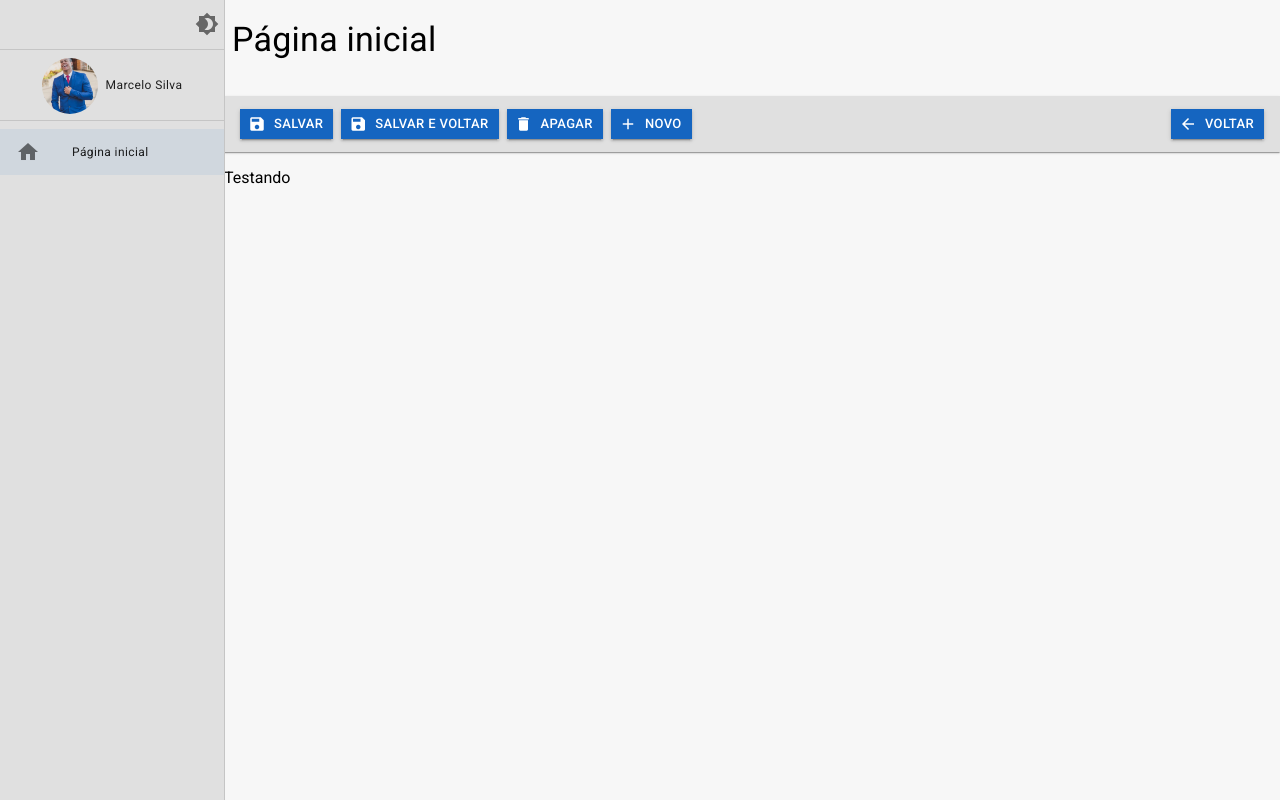
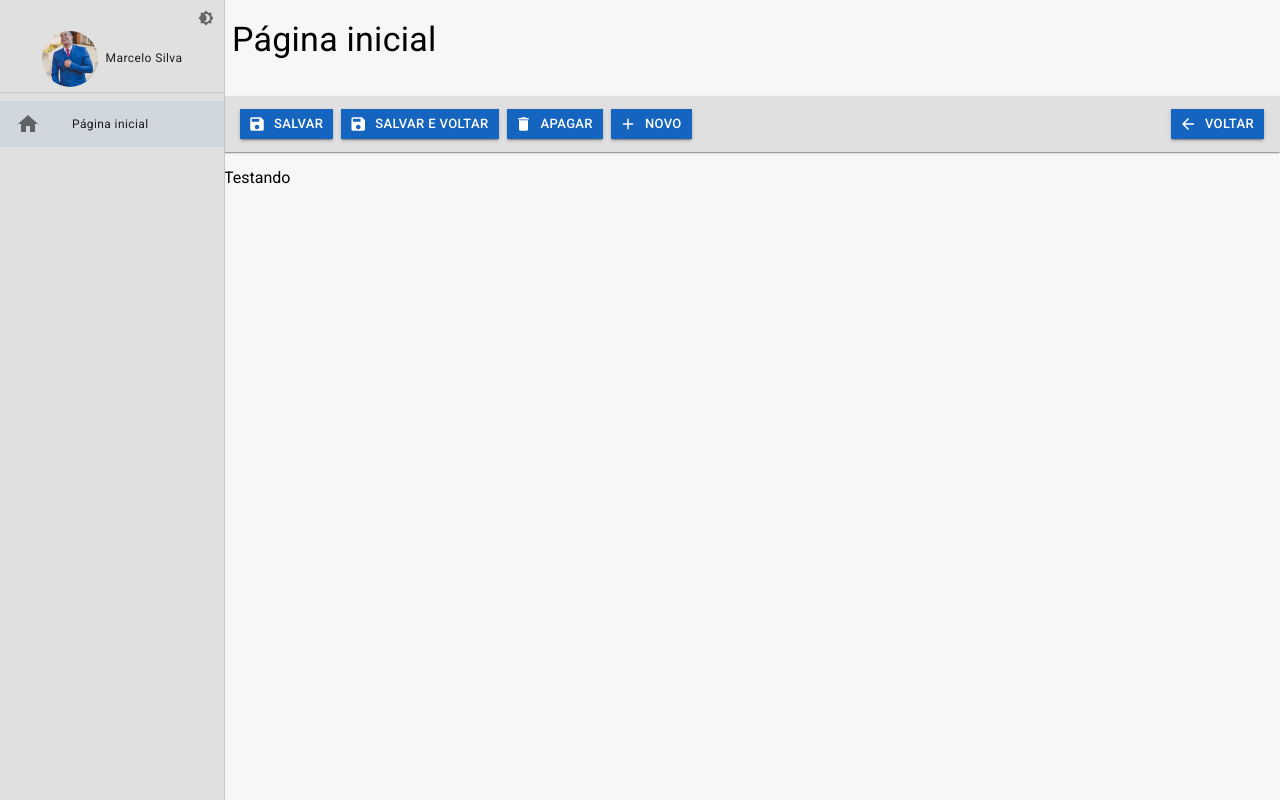
Before and after one commit to EuMarcel0/cadastro, a React (Vite) app: page /pagina-inicial in a window 1280 px wide. Built offline with nearby package versions, Linux system fonts and the light colour scheme.

Commit message:
chore: Refactored theme button in menu aside

```diff
--- a/src/shared/components/menu-lateral/MenuLateral.tsx
+++ b/src/shared/components/menu-lateral/MenuLateral.tsx
@@ -64,7 +64,7 @@ export const MenuLateral: React.FC<iMenuLateral> = ({ children }) => {
 				>
 					<Box
 						width='100%'
-						height={theme.spacing(15)}
+						padding='5px'
 						display='flex'
 						flexDirection='column'
 						alignItems='center'
@@ -73,16 +73,13 @@ export const MenuLateral: React.FC<iMenuLateral> = ({ children }) => {
 
 						<Box display='flex' justifyContent='flex-end' width='100%'>
 							<IconButton onClick={toggleTheme} size='small'>
-								<Brightness4 />
+								<Brightness4 sx={smDown? {width: '1.5rem', height: '1rem'} : {width: '1rem', height: '1rem'}}/>
 							</IconButton>
 							{smDown &&
 								<IconButton size='small'>
-									<KeyboardArrowLeftIcon onClick={toggleDrawerOpen}/>
+									<KeyboardArrowLeftIcon onClick={toggleDrawerOpen} />
 								</IconButton>
 							}
-						</Box>
-						<Box width='100%' marginY={1} >
-							<Divider />
 						</Box>
 						<Box display='flex' alignItems='center' flexDirection='row' gap={1}>
 							<Avatar
```
